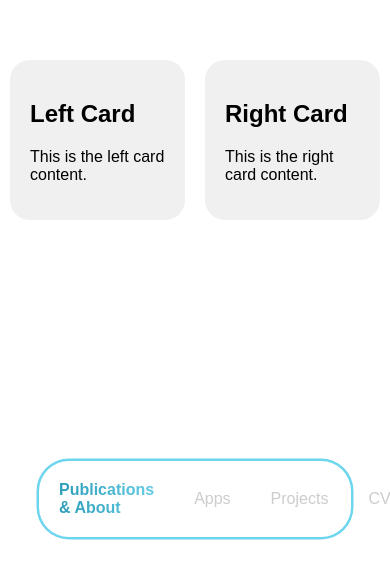
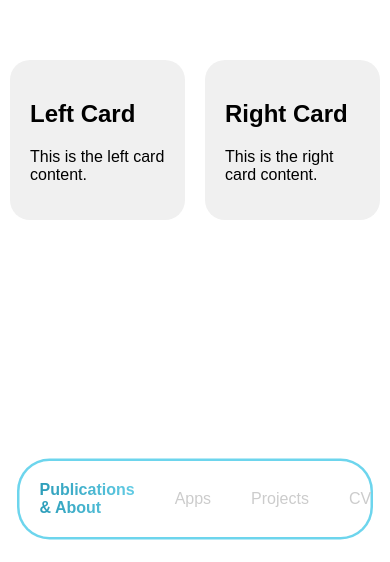
Before and after one commit to Gabriel-Morales/Gabriel-Morales.github.io, a plain HTML site: page index.html in a window 390 px wide. Shown: the part 282-844 px from the top of the page. Drawn offline with Linux system fonts and the light colour scheme.

Commit message:
Update index.html

```diff
--- a/index.html
+++ b/index.html
@@ -63,7 +63,7 @@
 
         @media (max-width: 600px) {
             #tab-bar {
-                width: 80%; /* Adjust width for smaller screens */
+                width: 90%; /* Adjust width for smaller screens */
             }
         }
 
```
